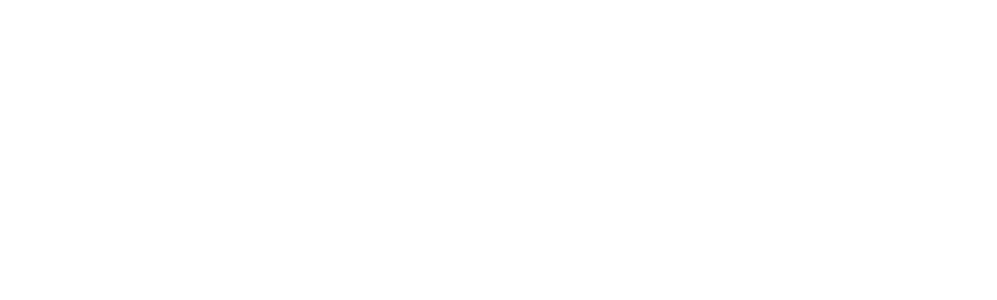
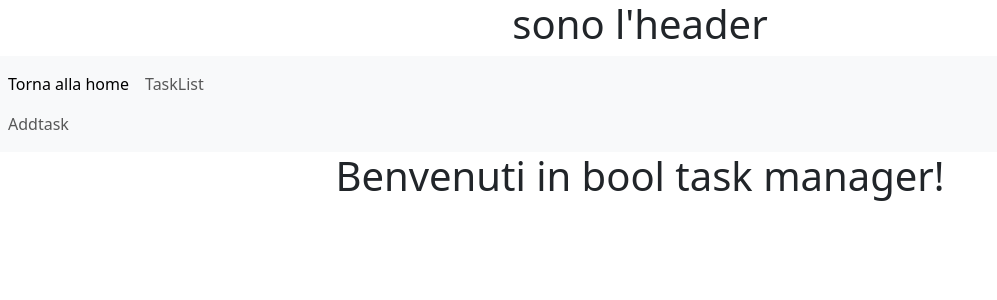
Before and after one commit to MorettiAndrea/ex-react-task-manager, a React (Vite) app: page / in a window 1280 px wide. Shown: the top 300 px of the page, without its empty margins (0-997 px from the left). Built offline with nearby package versions, Linux system fonts and the light colour scheme; the HTML template or start-up script is replaced by a standard one.

Commit message:
done milestone 1

```diff
--- a/src/App.jsx
+++ b/src/App.jsx
@@ -1 +1,32 @@
-export default function App() {}
+// react import
+
+import { BrowserRouter, Routes, Route } from "react-router-dom";
+
+// componenti
+
+// pagine
+
+import HomePage from "./pages/HomePage";
+import Addtask from "./pages/AddTask";
+import TaskList from "./pages/TaskList";
+
+// altri import
+import DefaultLayout from "./components/layout-components/DefaultLayout";
+
+import paths from "./assets/data/paths";
+
+export default function App() {
+  return (
+    <>
+      <BrowserRouter>
+        <Routes>
+          <Route element={<DefaultLayout />}>
+            <Route path={paths.HomePage} element={<HomePage />} />
+            <Route path={paths.AddTask} element={<Addtask />} />
+            <Route path={paths.TaskList} element={<TaskList />} />
+          </Route>
+        </Routes>
+      </BrowserRouter>
+    </>
+  );
+}
--- a/src/assets/css/index.css
+++ b/src/assets/css/index.css
@@ -1,3 +1,7 @@
 *{box-sizing: border-box;
 margin: 0;
 padding: 0;}
+
+.nav-link.active {
+color:red !important;
+}
--- /dev/null
+++ b/src/assets/data/paths.js
@@ -0,0 +1,3 @@
+const paths={HomePage:"/",AddTask:"/addtask",TaskList:"/tasklist"}
+
+export default paths
--- /dev/null
+++ b/src/components/layout-components/DefaultLayout.jsx
@@ -0,0 +1,11 @@
+import { Outlet } from "react-router-dom";
+import Header from "./Header";
+
+export default function DefaultLayout() {
+  return (
+    <>
+      <Header />
+      <Outlet />
+    </>
+  );
+}
--- /dev/null
+++ b/src/components/layout-components/Header.jsx
@@ -0,0 +1,10 @@
+import Navbar from "./Navbar";
+
+export default function Header() {
+  return (
+    <>
+      <h1 className="text-center">sono l'header</h1>
+      <Navbar />
+    </>
+  );
+}
--- /dev/null
+++ b/src/components/layout-components/Navbar.jsx
@@ -0,0 +1,28 @@
+import paths from "../../assets/data/paths";
+import { NavLink } from "react-router-dom";
+
+export default function Navbar() {
+  return (
+    <>
+      <nav className="navbar navbar-expand-lg navbar-light bg-light">
+        <div className="collapse navbar-collapse" id="navbarNav">
+          <ul className="navbar-nav">
+            <li className="nav-item active">
+              <NavLink className="nav-link" to={paths.HomePage}>
+                Torna alla home
+              </NavLink>
+              <NavLink className="nav-link" to={paths.AddTask}>
+                Addtask
+              </NavLink>
+            </li>
+            <li className="nav-item">
+              <NavLink className="nav-link" to={paths.TaskList}>
+                TaskList
+              </NavLink>
+            </li>
+          </ul>
+        </div>
+      </nav>
+    </>
+  );
+}
--- /dev/null
+++ b/src/pages/AddTask.jsx
@@ -0,0 +1 @@
+export default function Addtask() {}
--- /dev/null
+++ b/src/pages/HomePage.jsx
@@ -0,0 +1,3 @@
+export default function HomePage() {
+  return <h1 className="text-center">Benvenuti in bool task manager!</h1>;
+}
--- /dev/null
+++ b/src/pages/TaskList.jsx
@@ -0,0 +1 @@
+export default function TaskList() {}
```
Also changed, not shown: 1 other file (tests, documents, lock files or other folders).
